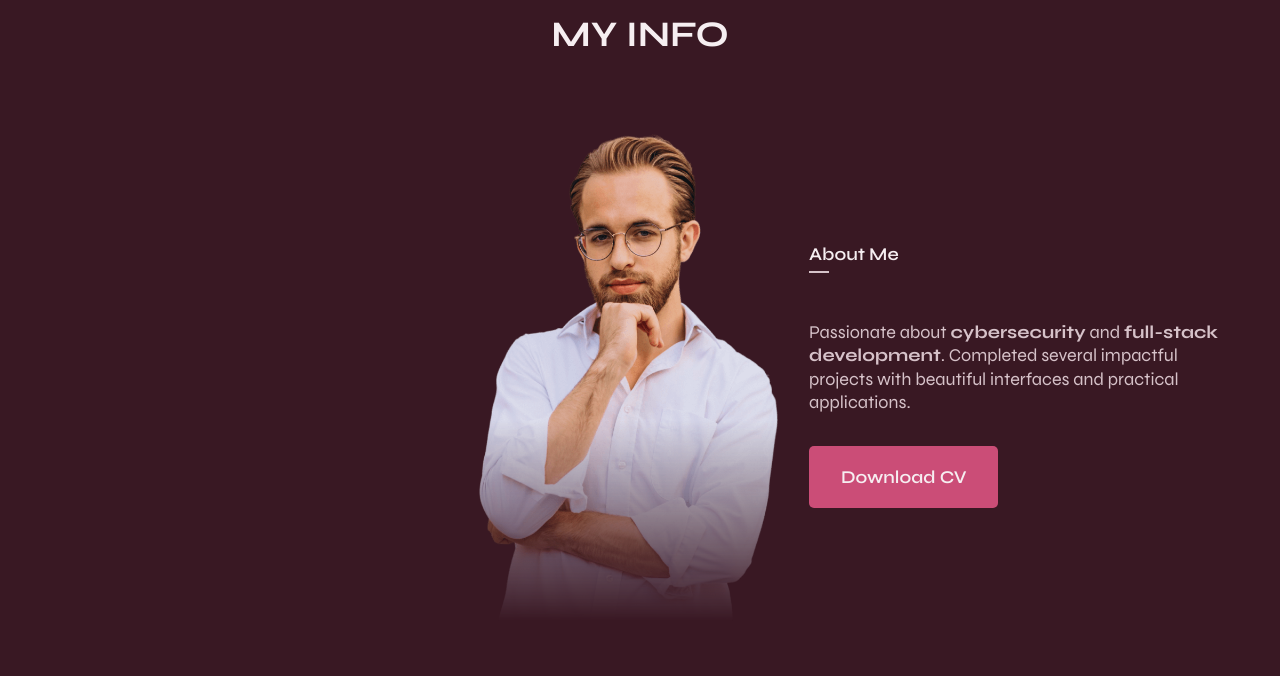
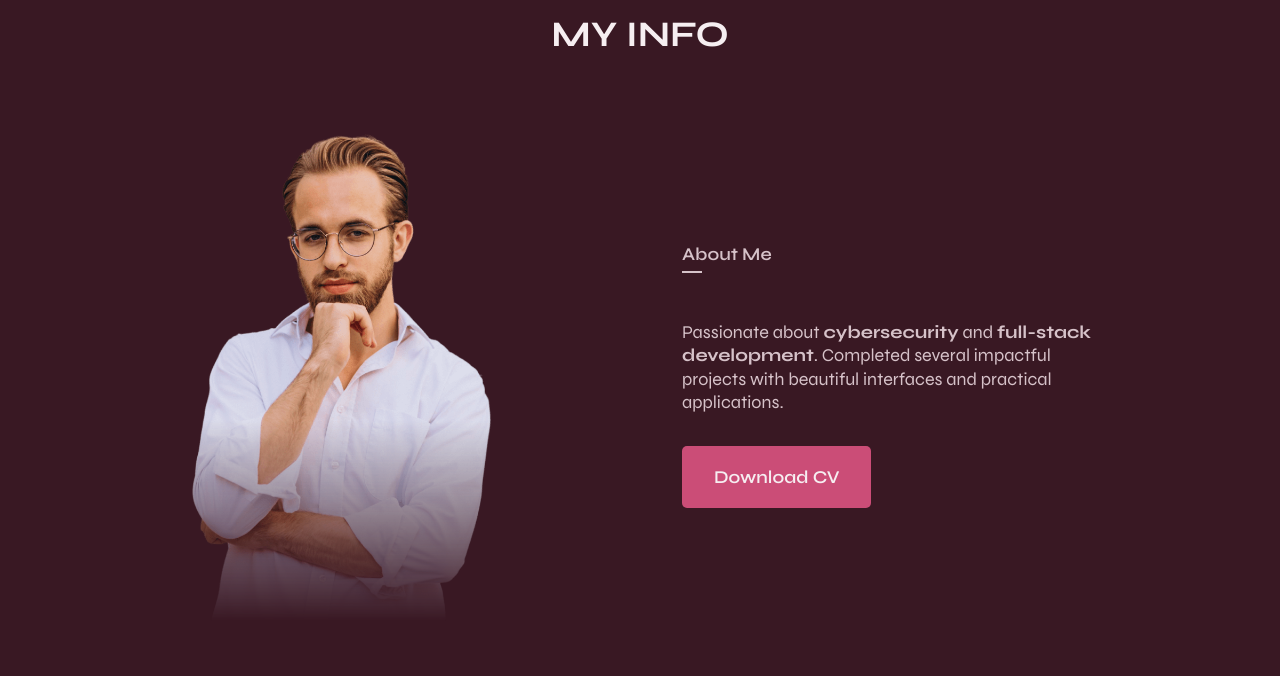
Before and after one commit to index-oss/Portfolio_Rodexx, a plain HTML site: page index.html in a window 1280 px wide. Shown: the part 2900-3576 px from the top of the page. Drawn offline with nearby package versions, Linux system fonts and the light colour scheme.

Commit message:
Fix CSS variable and property typos

```diff
--- a/assets/css/styles.css
+++ b/assets/css/styles.css
@@ -411,7 +411,7 @@ img {
 .info__title{
   position: relative;
   font-size: var(--small-font-size);
-  color: var(-text-color);
+  color: var(--text-color);
   margin-bottom: 3rem;
   margin-top: 10px;
   align-items: center;
@@ -799,7 +799,7 @@ img {
   }
 
   .info__container{
-    grid-template-columns: inital;
+    grid-template-columns: initial;
   }
 
   .about{
@@ -882,7 +882,7 @@ img {
   .work__link i{
     font-size: 2rem;
   }
-  .info__conatiner{
+  .info__container{
     row-gap: 4rem;
   }
   .info__title{
@@ -891,7 +891,7 @@ img {
   }
   .about{
     grid-template-columns: 320px 420px;
-    columns-gap: 11.5rem;
+    column-gap: 11.5rem;
   }
   .about__img{
     width: 320px;
```
